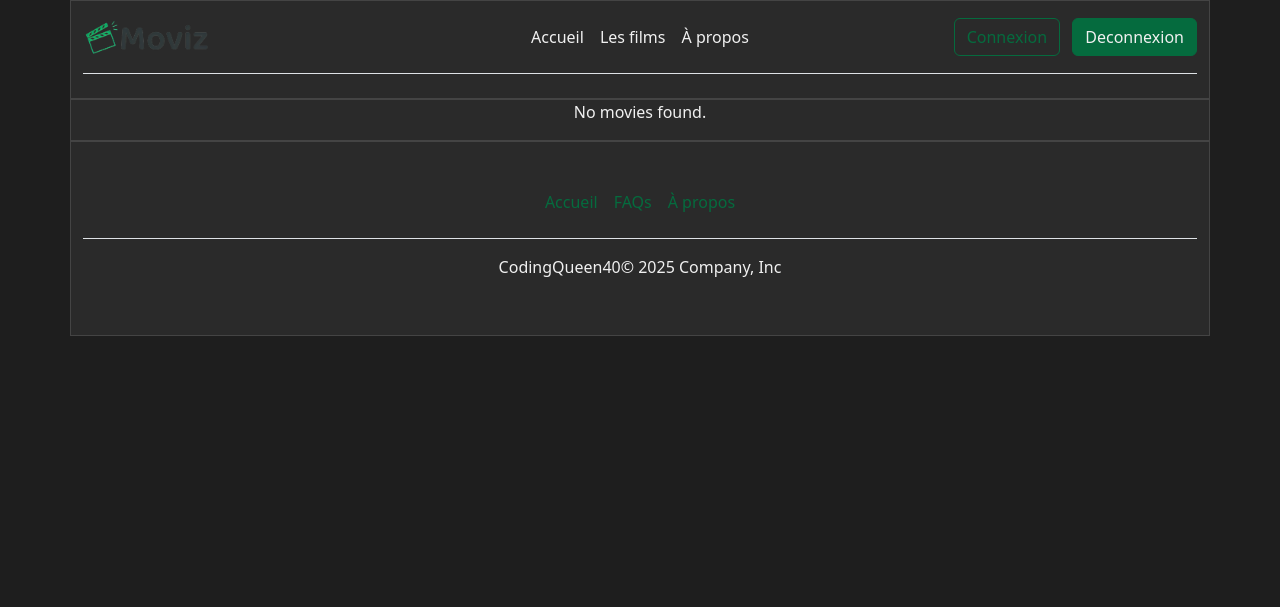
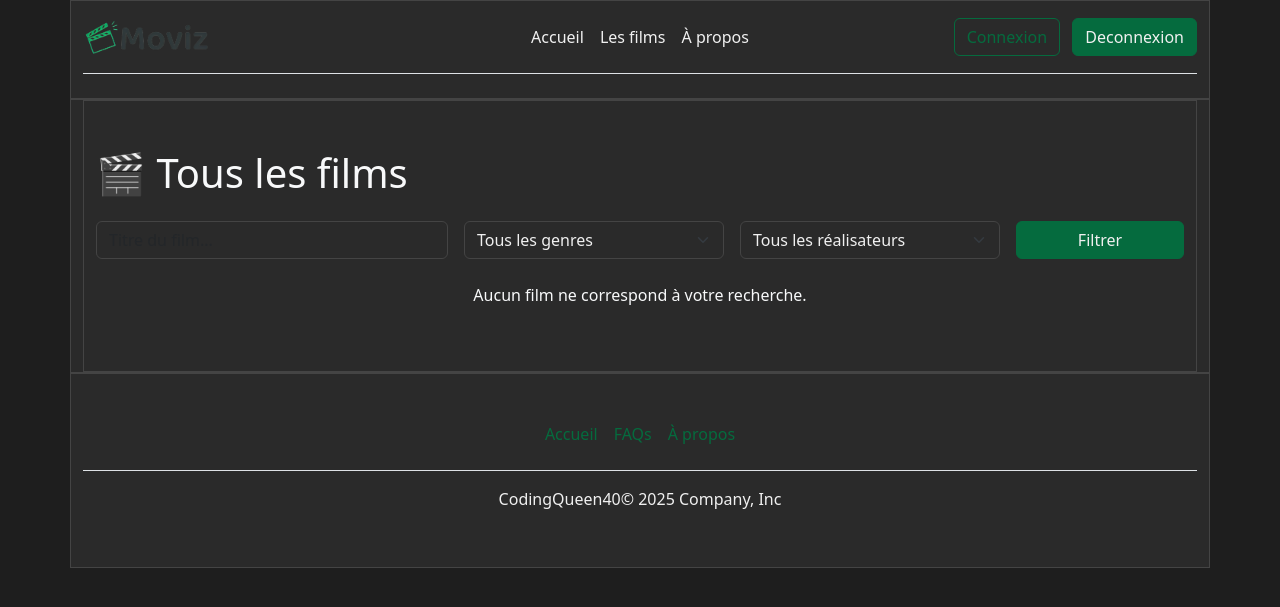
Before and after one commit to Riviera77/moviz, a Symfony app: template templates/movie/index.html.twig in a window 1280 px wide. Shown: the top 607 px of the page. Run offline with Twig, Linux system fonts and the light colour scheme; the template is opened without the code that fills it, so the values that code supplies are empty; style sheets or scripts are compiled from the project's sources; some libraries are stand-ins or nearby versions.

Commit message:
Add form search by genre, director and keyword

```diff
--- a/templates/movie/index.html.twig
+++ b/templates/movie/index.html.twig
@@ -1,17 +1,56 @@
 {% extends 'base.html.twig' %}
 
-{% block title %}Tous les films!{% endblock %}
+{% block title %}Tous les films{% endblock %}
 
 {% block body %}
+<div class="container py-5 text-light">
 
+    <h1 class="mb-4">🎬 Tous les films</h1>
+
+    {# Formulaire de recherche / filtres #}
+    <form method="get" class="mb-4">
+    <div class="row g-3">
+        <div class="col-md-4">
+            <input type="text" name="keyword" class="form-control"
+                    placeholder="Titre du film..."
+                    value="{{ keyword }}">
+        </div>
+        <div class="col-md-3">
+            <select name="genreId" class="form-select">
+                <option value="">Tous les genres</option>
+                {% for genre in genres %}
+                    <option value="{{ genre.id }}" {% if genre.id == genreId %}selected{% endif %}>
+                        {{ genre.name }}
+                    </option>
+                {% endfor %}
+            </select>
+        </div>
+        <div class="col-md-3">
+            <select name="directorId" class="form-select">
+                <option value="">Tous les réalisateurs</option>
+                {% for director in directors %}
+                    <option value="{{ director.id }}" {% if director.id == directorId %}selected{% endif %}>
+                        {{ director.firstName }} {{ director.lastName }}
+                    </option>
+                {% endfor %}
+            </select>
+        </div>
+        <div class="col-md-2">
+            <button type="submit" class="btn btn-primary w-100">Filtrer</button>
+        </div>
+    </div>
+</form>
+
+    {# Liste des films filtrés #}
     <div class="row text-center">
         {% for movie in movies %}
             {% include 'partials/movie/_movie_bloc.html.twig' %}
         {% else %}
-        <p>No movies found.</p>
+            <div class="col-12">
+                <p>Aucun film ne correspond à votre recherche.</p>
+            </div>
         {% endfor %}
     </div>
 
-
-
+</div>
 {% endblock %}
```
Also changed, not shown: src/Controller/MovieController.php (+16 -3 lines), src/Form/MovieFilterType.php (added, +48 -0 lines), src/Repository/MovieRepository.php (+17 -4 lines), templates/movie/show.html.twig (+11 -0 lines). Lines whose indentation alone changed are shown as unchanged.
